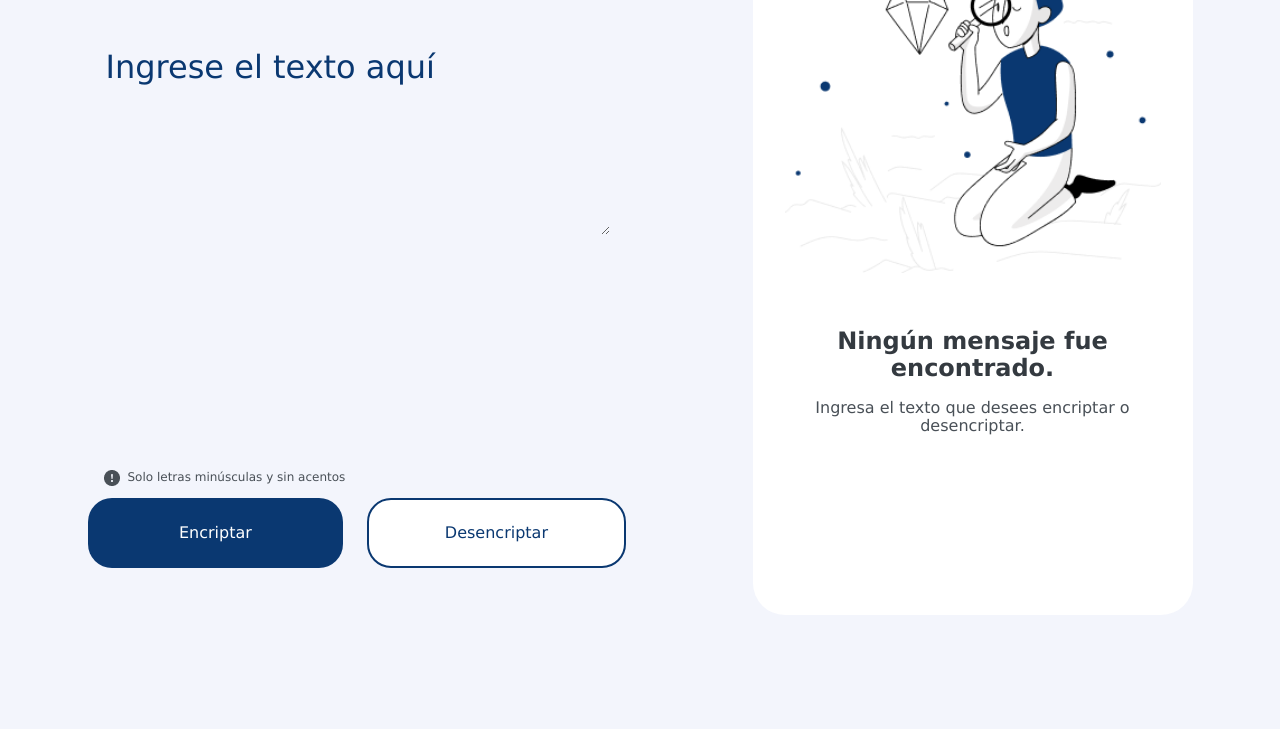
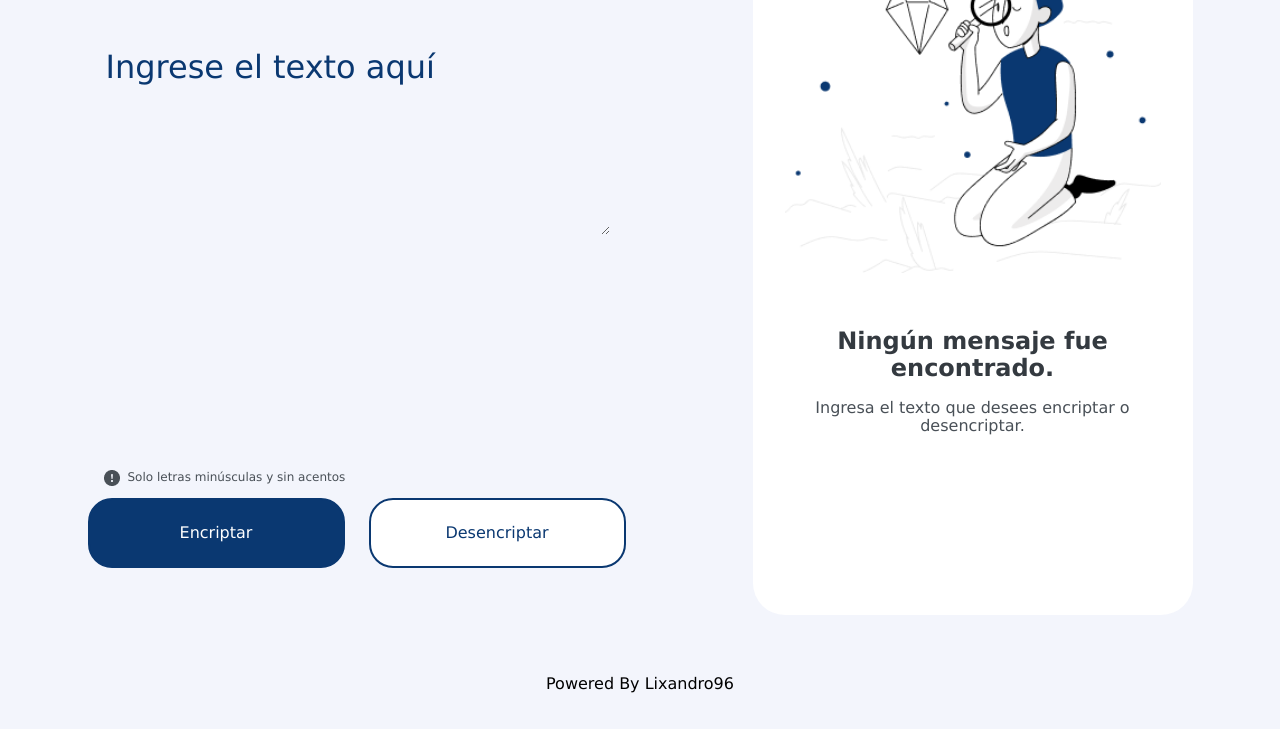
Before and after one commit to lixandro96/challenge-encriptador, a plain HTML site: page index.html in a window 1280 px wide. Shown: the part 123-852 px from the top of the page. Before the commit the page ends 800 px from the top, so only its background shows below. Drawn offline with Linux system fonts and the light colour scheme; files whose address does not match are found by name.

Commit message:
se agrego el footer y se modifico el estilo del mensaje de error

```diff
--- a/css/style.css
+++ b/css/style.css
@@ -59,19 +59,19 @@ body{
     padding: 24px;
     border-radius: 24px;
     width: 100%;
-    border: none;
+    border:2px solid var(--colorPrimario);
 }
 .btn-encriptar{
     background-color: var(--colorPrimario);
     color: var(--blanco);
-    border:none;
+
 
 }
 
 .btn-desencriptar{
     background-color: var(--blanco);
     color: var(--colorPrimario);
-    border:2px solid var(--colorPrimario);
+
 }
 
 .contenedor__mensaje-salida{
@@ -107,6 +107,8 @@ body{
     height: 100%;
 }
 .error{
+    border: solid 1px rgb(175, 10, 10);
+    border-radius: 15px;
     padding: 10px 20px;
     color: rgb(175, 10, 10);
     font-weight: 500;
@@ -134,6 +136,9 @@ body{
         display: flex;
         justify-content: space-around;
     }
+    .contenedor-botones{
+        margin-bottom: 0;
+    }
     .condiciones-entrada{
         margin-top: 230px;
     }
@@ -157,3 +162,20 @@ body{
     }
 
 }
+.footer{
+    padding: 20px 0;
+    text-align: center;
+}
+.creador{
+    font-size: 16px;
+    font-weight: 500;
+}
+.creador a{
+ color: #000;
+ text-decoration: none;
+
+}
+.creador a:hover{
+ text-decoration: underline;
+
+}
--- a/index.html
+++ b/index.html
@@ -45,6 +45,11 @@
             </section>
         </div>
     </div>
+    <footer class="footer">
+        <p class="creador">
+            Powered By <a href="https://github.com/lixandro96" target="_blank">Lixandro96</a>
+        </p>
+    </footer>
     <script src="js/app.js"></script>
 </body>
 </html>
```
